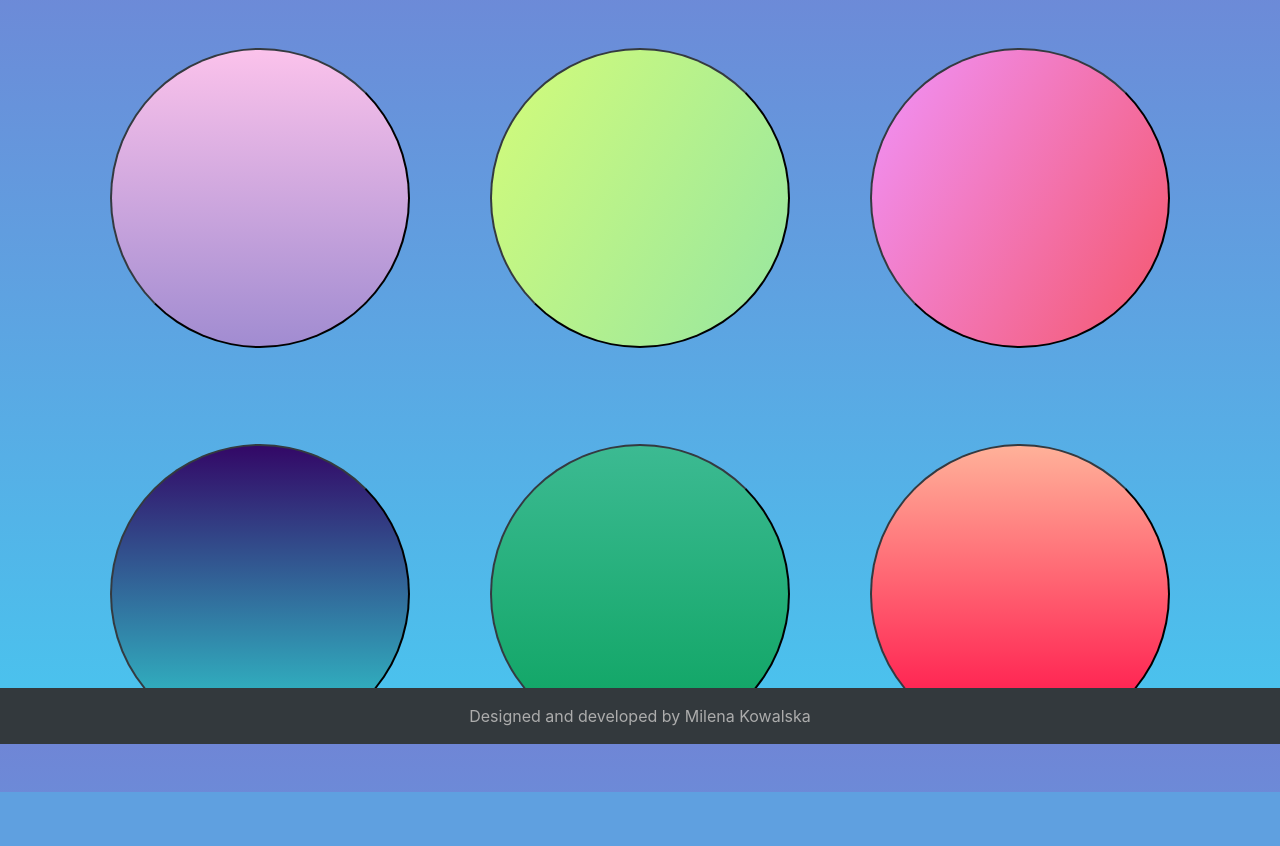
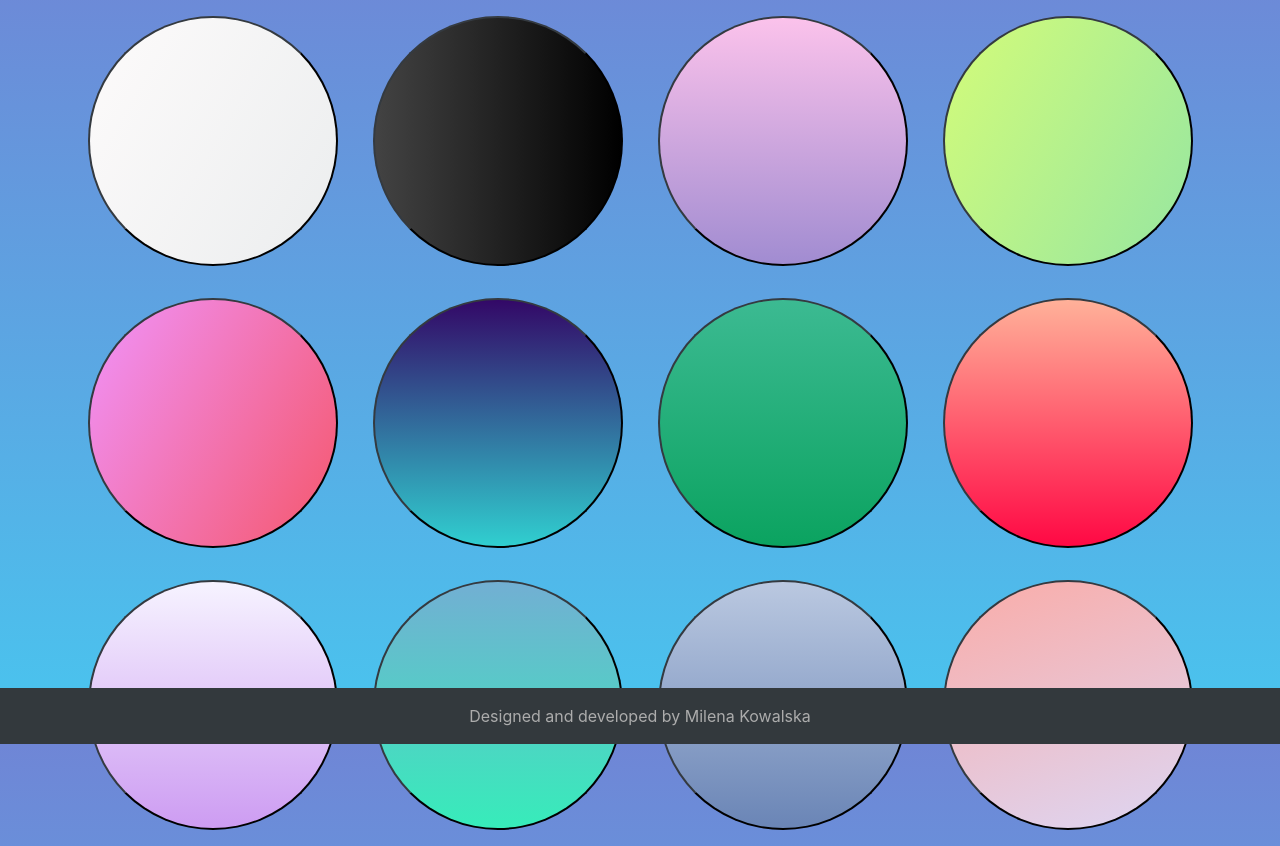
Before and after one commit to milenakowalska/todolist, a Django app: page /change_background in a window 1280 px wide. Shown: the part 56-902 px from the top of the page. Before the commit the page ends 848 px from the top, so only its background shows below. Run offline with Django 3.2, Linux system fonts and the light colour scheme; some libraries are stand-ins or nearby versions.

Commit message:
New functionality added

```diff
--- a/tasks/templates/tasks/active_lists.html
+++ b/tasks/templates/tasks/active_lists.html
@@ -8,6 +8,7 @@
             <div class='col-md-4 my-5 text-center'>
             <a href = "{% url 'tasks:list_page' list.id %}">
                 <div class='with-shadow mx-4 p-5'>
+                <img src="{% static 'tasks/logo.png' %}" style='width:100px;height:100px'>
                 <h4 class='font-weight-bold'>{{ list.name }}</h4>
                 <p>Created on: <span>{{ list.date_created }}</span></p>
                 </div>
--- a/tasks/templates/tasks/change_background.html
+++ b/tasks/templates/tasks/change_background.html
@@ -4,54 +4,100 @@
 {% block body %}
 <section class='container'>
     <div class='row'>
-        <div class='col-md-4 my-5 text-center'>
+        <div class='col-md-3 my-3 text-center'>
+            <form action="{% url 'tasks:change_background' %}" method=POST>
+                {% csrf_token %}
+                <input type='hidden' name='color' value="linear-gradient(120deg, #fdfbfb 0%, #ebedee 100%);">
+                <input type='submit' name='bg-color' class='border-dark rounded-circle' style="background-image: linear-gradient(120deg, #fdfbfb 0%, #ebedee 100%);width:250px;height:250px" value=''>
+            </form>
+        </div>
+        <div class='col-md-3 my-3 text-center'>
+            <form action="{% url 'tasks:change_background' %}" method=POST>
+                {% csrf_token %}
+                <input type='hidden' name='color' value="linear-gradient(to right, #434343 0%, black 100%);">
+                <input type='submit' name='bg-color' class='border-dark rounded-circle' style="background-image: linear-gradient(to right, #434343 0%, black 100%);width:250px;height:250px" value=''>
+            </form>
+        </div>
+
+        <div class='col-md-3 my-3 text-center'>
                     <form action="{% url 'tasks:change_background' %}" method=POST>
                         {% csrf_token %}
                         <input type='hidden' name='color' value="linear-gradient(to top, #a18cd1 0%, #fbc2eb 100%);">
-                        <input type='submit' name='bg-color' class='border-dark rounded-circle' style="background-image: linear-gradient(to top, #a18cd1 0%, #fbc2eb 100%);width:300px;height:300px" value=''>
+                        <input type='submit' name='bg-color' class='border-dark rounded-circle' style="background-image: linear-gradient(to top, #a18cd1 0%, #fbc2eb 100%);width:250px;height:250px" value=''>
                     </form>
         </div>
 
-        <div class='col-md-4 my-5 text-center'>
+        <div class='col-md-3 my-3 text-center'>
             <form action="{% url 'tasks:change_background' %}" method=POST>
                 {% csrf_token %}
                 <input type='hidden' name='color' value="linear-gradient(120deg, #d4fc79 0%, #96e6a1 100%);">
-                <input type='submit' name='bg-color' class='border-dark rounded-circle' style="background-image: linear-gradient(120deg, #d4fc79 0%, #96e6a1 100%);width:300px;height:300px" value=''>
+                <input type='submit' name='bg-color' class='border-dark rounded-circle' style="background-image: linear-gradient(120deg, #d4fc79 0%, #96e6a1 100%);width:250px;height:250px" value=''>
             </form>
         </div>
 
-        <div class='col-md-4 my-5 text-center'>
+        <div class='col-md-3 my-3 text-center'>
             <form action="{% url 'tasks:change_background' %}" method=POST>
                 {% csrf_token %}
                 <input type='hidden' name='color' value="linear-gradient(120deg, #f093fb 0%, #f5576c 100%);">
-                <input type='submit' name='bg-color' class='border-dark rounded-circle' style="background-image: linear-gradient(120deg, #f093fb 0%, #f5576c 100%);width:300px;height:300px" value=''>
+                <input type='submit' name='bg-color' class='border-dark rounded-circle' style="background-image: linear-gradient(120deg, #f093fb 0%, #f5576c 100%);width:250px;height:250px" value=''>
             </form>
         </div>
 
-        <div class='col-md-4 my-5 text-center'>
+        <div class='col-md-3 my-3 text-center'>
             <form action="{% url 'tasks:change_background' %}" method=POST>
                 {% csrf_token %}
                 <input type='hidden' name='color' value="linear-gradient(to top, #30cfd0 0%, #330867 100%);">
-                <input type='submit' name='bg-color' class='border-dark rounded-circle' style="background-image: linear-gradient(to top, #30cfd0 0%, #330867 100%);width:300px;height:300px" value=''>
+                <input type='submit' name='bg-color' class='border-dark rounded-circle' style="background-image: linear-gradient(to top, #30cfd0 0%, #330867 100%);width:250px;height:250px" value=''>
             </form>
         </div>
 
-        <div class='col-md-4 my-5 text-center'>
+        <div class='col-md-3 my-3 text-center'>
             <form action="{% url 'tasks:change_background' %}" method=POST>
                 {% csrf_token %}
                 <input type='hidden' name='color' value="linear-gradient(to top, #0ba360 0%, #3cba92 100%);">
-                <input type='submit' name='bg-color' class='border-dark rounded-circle' style="background-image: linear-gradient(to top, #0ba360 0%, #3cba92 100%);width:300px;height:300px" value=''>
+                <input type='submit' name='bg-color' class='border-dark rounded-circle' style="background-image: linear-gradient(to top, #0ba360 0%, #3cba92 100%);width:250px;height:250px" value=''>
             </form>
         </div>
 
-        <div class='col-md-4 my-5 text-center'>
+        <div class='col-md-3 my-3 text-center'>
             <form action="{% url 'tasks:change_background' %}" method=POST>
                 {% csrf_token %}
                 <input type='hidden' name='color' value="linear-gradient(to top, #ff0844 0%, #ffb199 100%);">
-                <input type='submit' name='bg-color' class='border-dark rounded-circle' style="background-image: linear-gradient(to top, #ff0844 0%, #ffb199 100%);width:300px;height:300px" value=''>
+                <input type='submit' name='bg-color' class='border-dark rounded-circle' style="background-image: linear-gradient(to top, #ff0844 0%, #ffb199 100%);width:250px;height:250px" value=''>
             </form>
         </div>
 
+        <!--  -->
+
+
+        <div class='col-md-3 my-3 text-center'>
+            <form action="{% url 'tasks:change_background' %}" method=POST>
+                {% csrf_token %}
+                <input type='hidden' name='color' value="linear-gradient(to top, #cd9cf2 0%, #f6f3ff 100%);">
+                <input type='submit' name='bg-color' class='border-dark rounded-circle' style="background-image: linear-gradient(to top, #cd9cf2 0%, #f6f3ff 100%);width:250px;height:250px" value=''>
+            </form>
+        </div>
+        <div class='col-md-3 my-3 text-center'>
+            <form action="{% url 'tasks:change_background' %}" method=POST>
+                {% csrf_token %}
+                <input type='hidden' name='color' value="linear-gradient(to top, #37ecba 0%, #72afd3 100%);">
+                <input type='submit' name='bg-color' class='border-dark rounded-circle' style="background-image: linear-gradient(to top, #37ecba 0%, #72afd3 100%);width:250px;height:250px" value=''>
+            </form>
+        </div>
+        <div class='col-md-3 my-3 text-center'>
+            <form action="{% url 'tasks:change_background' %}" method=POST>
+                {% csrf_token %}
+                <input type='hidden' name='color' value="linear-gradient(to top, #6a85b6 0%, #bac8e0 100%);">
+                <input type='submit' name='bg-color' class='border-dark rounded-circle' style="background-image: linear-gradient(to top, #6a85b6 0%, #bac8e0 100%);width:250px;height:250px" value=''>
+            </form>
+        </div>
+        <div class='col-md-3 my-3 text-center'>
+            <form action="{% url 'tasks:change_background' %}" method=POST>
+                {% csrf_token %}
+                <input type='hidden' name='color' value="linear-gradient(-20deg, #ddd6f3 0%, #faaca8 100%, #faaca8 100%);">
+                <input type='submit' name='bg-color' class='border-dark rounded-circle' style="background-image: linear-gradient(-20deg, #ddd6f3 0%, #faaca8 100%, #faaca8 100%);width:250px;height:250px" value=''>
+            </form>
+        </div>
     </div>
 </section>
 {% endblock %}
--- a/tasks/templates/tasks/list_page.html
+++ b/tasks/templates/tasks/list_page.html
@@ -5,8 +5,12 @@
 <div class='justify-content-center'>
     <div class='text-center form-group'>
     <div class='row justify-content-center'>
+
         <div class='col-md-3'>
-            <h1 class='with-bg my-2 py-3'>{{ list.name }}</h1>
+            <h1 class='with-bg my-2 py-3'>
+                <img src="{% static 'tasks/logo.png' %}" style='width:100px;height:100px'>
+                {{ list.name }}
+            </h1>
             <form action="{% url 'tasks:list_page' list.id %}" method=POST>
                 {% csrf_token %}
                 <input type='submit' name='archive-list' class='btn {% if list.archived %}btn-success{% else %}btn-dark{% endif %} btn-sm' value='{% if list.archived %}Reactivate this list!{% else %}Archive this list{% endif %}'>
```
Also changed, not shown: tasks/templates/tasks/index.html (+14 -0 lines), db.sqlite3, img/Screenshot2.png, img/Screenshot3.png, img/Screenshot4.png.
